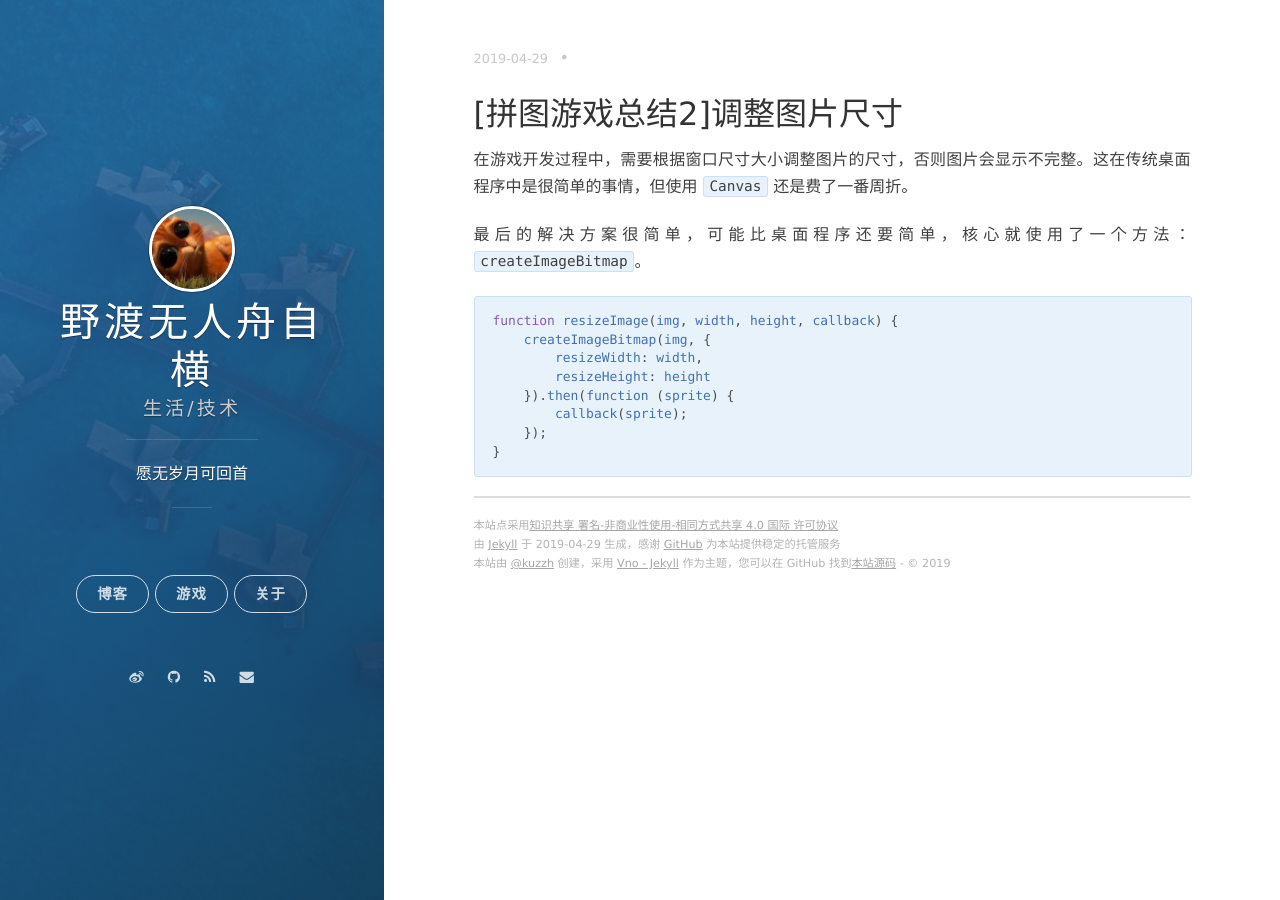
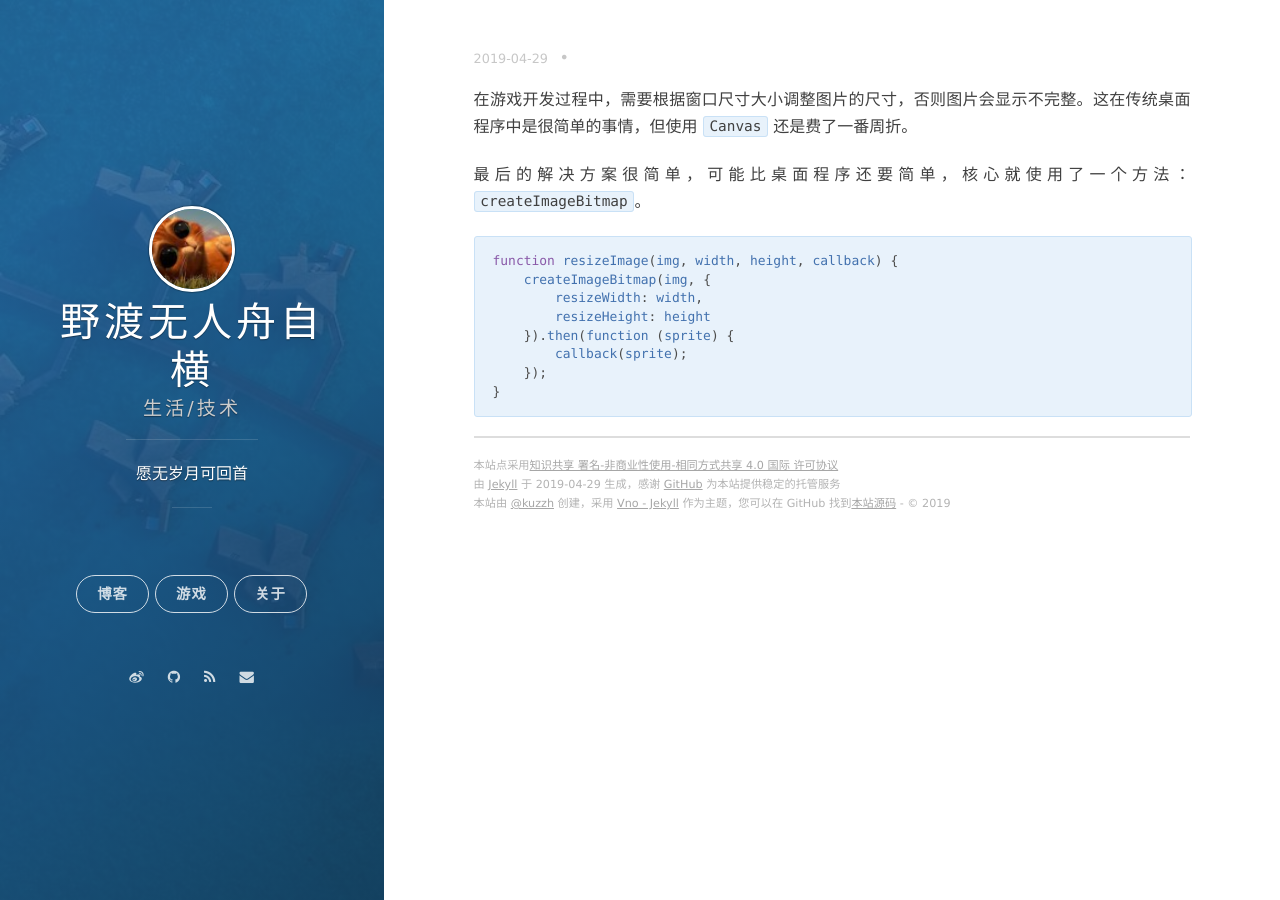
Before and after one commit to kuzzh/kuzzh.github.io, a Jekyll site: the page built from _posts/2018-12-26-jigsaw-summary-2.md, in a window 1280 px wide. Built offline with Jekyll 4.4.1, drawn with Linux system fonts in a browser that asks for light colours; nearby versions of some CDN libraries; our own code applies the rules of GitHub Pages for plain Markdown files.

Commit message:
Update 2018-12-26-jigsaw-summary-2.md

```diff
--- a/_posts/2018-12-26-jigsaw-summary-2.md
+++ b/_posts/2018-12-26-jigsaw-summary-2.md
@@ -4,8 +4,6 @@ title: [拼图游戏总结2]调整图片尺寸
 categories: [技术,游戏]
 date: 2018-12-26
 ---
-
-## [拼图游戏总结2]调整图片尺寸
 
 在游戏开发过程中，需要根据窗口尺寸大小调整图片的尺寸，否则图片会显示不完整。这在传统桌面程序中是很简单的事情，但使用 `Canvas` 还是费了一番周折。
 
```
